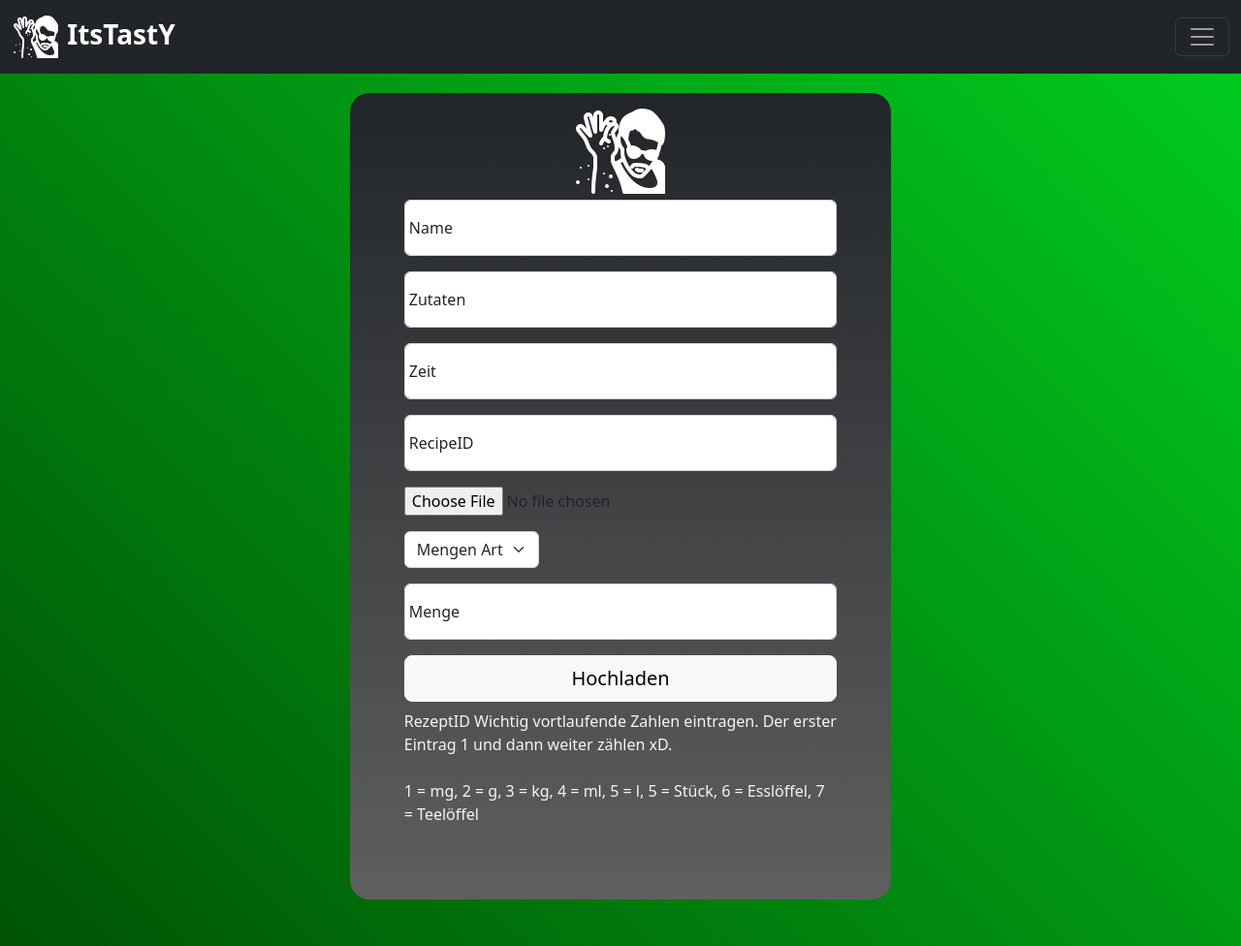
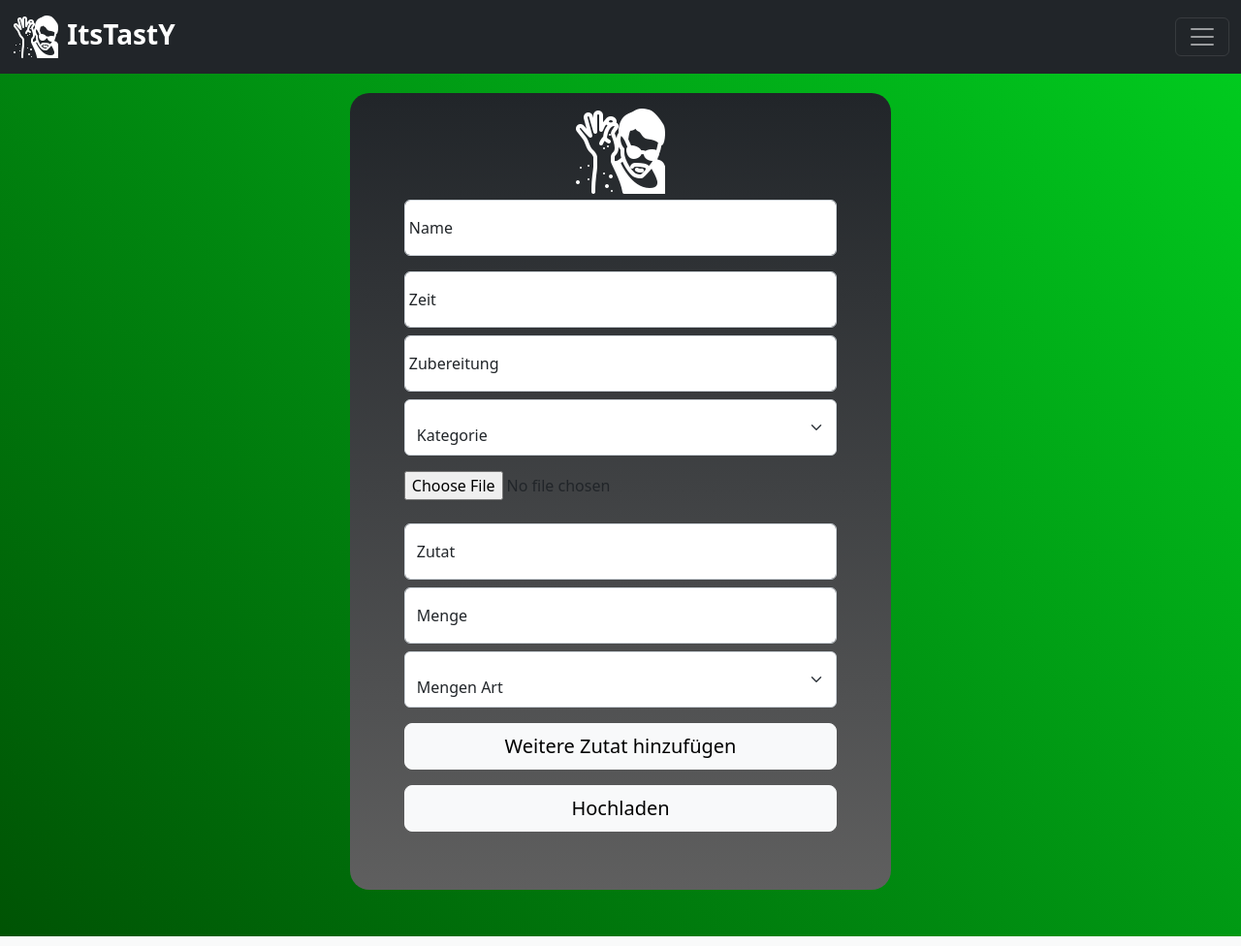
Before and after one commit to LordBuH/-itstasty, a PHP site: page /addrecipe.php in a window 1280 px wide. Shown: the whole page at 97% size. Run offline with PHP 8.4, Linux system fonts and the light colour scheme; a user stored in the database is signed in.

Commit message:
jetzt endlich

```diff
--- a/addrecipe.php
+++ b/addrecipe.php
@@ -69,27 +69,40 @@ $conn->close();
         </div>
         <form class="row g-3" method="post">
           <div class="form-floating">
-      <input type="username" class="form-control" id="floatingInput" name="name" placeholder="Name">
+            <input type="name" class="form-control" id="floatingInput" name="name" placeholder="Name">
             <label for="floatingname">Name</label>
           </div>
           <div class="form-floating">
-      <input type="instruction" class="form-control" id="floatingInput" name='instruction' placeholder='Zubereitung'>
-      <label for="floatinginstruction">Zutaten</label>
-    </div>
-    <div class="form-floating">
-      <input type="instruction" class="form-control" id="floatingInput" name='time' placeholder='Zeit'>
+            <input type="text" class="form-control" id="floatingInput" name='time' placeholder='Zeit'>
             <label for="floatingtime">Zeit</label>
           </div>
-    <div class="form-floating">
-      <input type="instruction" class="form-control" id="floatingInput" name='recipeID' placeholder='RezeptID'>
-      <label for="floatingrecipeID">RecipeID</label>
+          <div class="form-floating mt-2">
+              <input type="instruction" class="form-control" name='instruction' placeholder='Zubereitung'>
+              <label>Zubereitung</label>
+            </div>
+            <div class="form-floating mt-2">
+                <select class="form-select" name='categorie' aria-label="Default select example">
+                  <option selected>Kategorie</option>
+                  <option value="1">Frühstück</option>
+                  <option value="2">Mittagessen</option>
+                  <option value="3">Abendessen</option>
+                  <option value="4">Dessert</option>
+                </select>
             </div>
           <div class="form-floating">
             <input  type='file' id='floatingInput' name='recipeImg' accept='image/jpeg'>
           </div>
-    <div class="form-floating">
-    <div class="btn-group shadow-0">
-      <select class="form-select" name='quantityID' aria-label="Default select example">
+          <div id="zutaten-container">
+            <div class="form-floating mt-2">
+              <input type="ingredients" class="form-control" name='ingredients[]' placeholder='Zutat'>
+              <label>Zutat</label>
+            </div>
+            <div class="form-floating mt-2">
+              <input type="instruction" class="form-control" name='quantityValue[]' placeholder='Menge'>
+              <label>Menge</label>
+            </div>
+            <div class="form-floating mt-2">
+                <select class="form-select" name='quantityID[]' aria-label="Default select example">
                   <option selected>Mengen Art</option>
                   <option value="1">mg</option>
                   <option value="2">g</option>
@@ -102,18 +115,21 @@ $conn->close();
                 </select>
             </div>
           </div>
-    <div class="form-floating">
-      <input type="instruction" class="form-control" id="floatingInput" name='quantityValue' placeholder='Menge'>
-      <label for="floatingquantityValue">Menge</label>
+
+          <div id="zutaten-button" class="d-grid gap-2">
+            <button class="btn btn-light btn-lg" type="button" onclick="addZutat()">Weitere Zutat hinzufügen</button>
           </div>
+
           <div class="d-grid gap-2">
             <button class="btn btn-light btn-lg" type="submit"  name="submit" value="Hochladen">Hochladen</button>
-      <p>RezeptID Wichtig vortlaufende Zahlen eintragen. Der erster Eintrag 1 und dann weiter zählen xD.</p>
-      <p>1 = mg, 2 = g, 3 = kg, 4 = ml, 5 = l, 5 = Stück, 6 = Esslöffel, 7 = Teelöffel</p>
           </div>
+        </form>
         <?php
           if (isset($error)) {
             echo"<p>$error</p>";
+          }
+          if (isset($info)) {
+            echo"<p>Weiterleitung zur Einzelansicht des neunen Rezepts.</p>";
           }
         ?>
       </div>
@@ -192,7 +208,15 @@ $conn->close();
     option8.value = "8";
     option8.textContent = "Teelöffel";
 
-
+    selectQuantity.appendChild(optionDefault);
+    selectQuantity.appendChild(option1);
+    selectQuantity.appendChild(option2);
+    selectQuantity.appendChild(option3);
+    selectQuantity.appendChild(option4);
+    selectQuantity.appendChild(option5);
+    selectQuantity.appendChild(option6);
+    selectQuantity.appendChild(option7);
+    selectQuantity.appendChild(option8);
 
     IngredientDiv.appendChild(inputIngredient);
     IngredientDiv.appendChild(labelIngredient);
```
Lines whose indentation alone changed are shown as unchanged.
